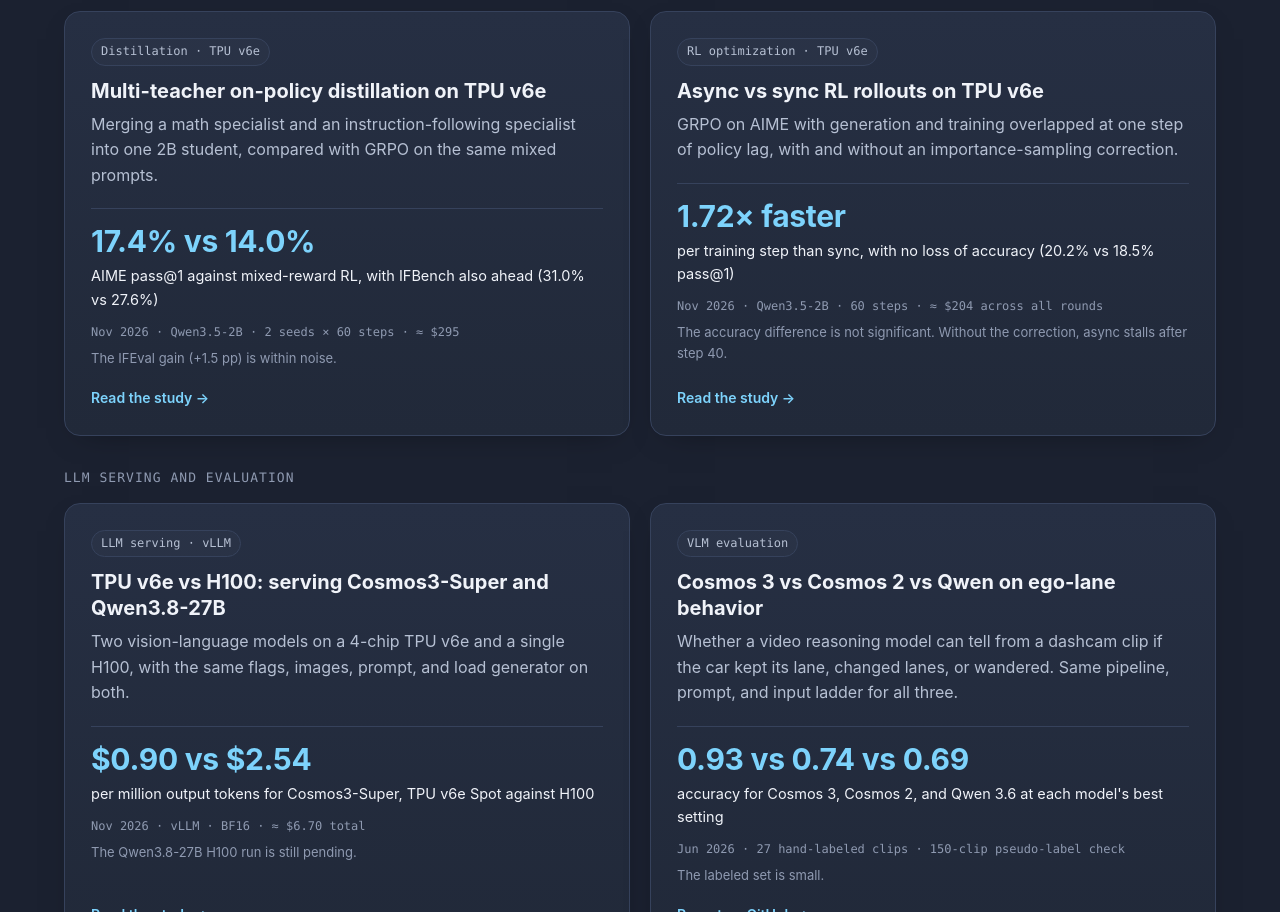
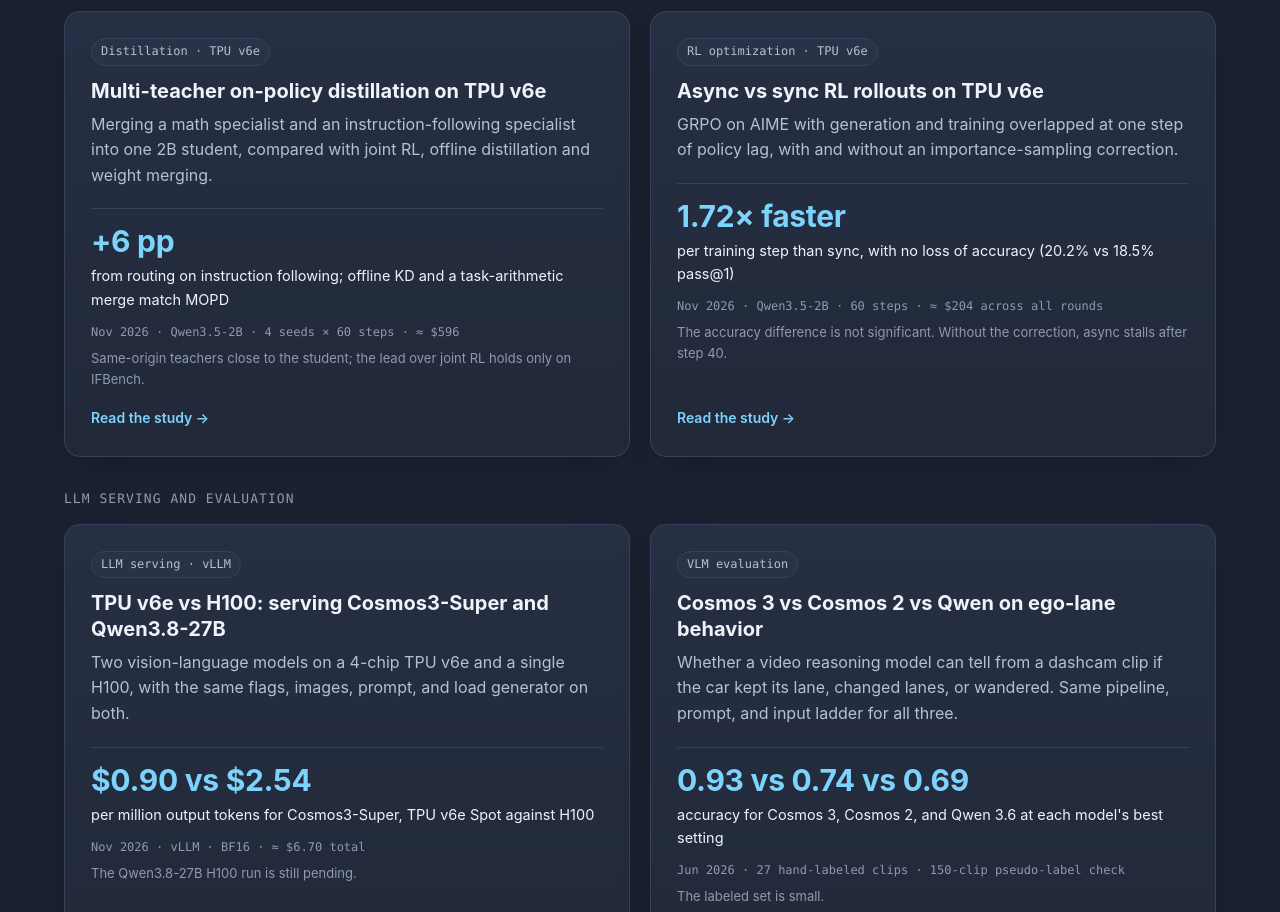
Before and after one commit to ykirpichev/ykirpichev.github.io, a plain HTML site: page index.html in a window 1280 px wide. Shown: the part 812-1724 px from the top of the page. Drawn offline with Linux system fonts and the light colour scheme.

Commit message:
Update the MOPD card to the paper's 4-seed findings

```diff
--- a/index.html
+++ b/index.html
@@ -264,14 +264,14 @@
           <h3>Multi-teacher on-policy distillation on TPU v6e</h3>
           <p>
             Merging a math specialist and an instruction-following specialist into one 2B student,
-            compared with GRPO on the same mixed prompts.
+            compared with joint RL, offline distillation and weight merging.
           </p>
           <div class="result">
-            <b>17.4% vs 14.0%</b>
-            <span>AIME pass@1 against mixed-reward RL, with IFBench also ahead (31.0% vs 27.6%)</span>
+            <b>+6 pp</b>
+            <span>from routing on instruction following; offline KD and a task-arithmetic merge match MOPD</span>
           </div>
-          <div class="meta">Nov 2026 · Qwen3.5-2B · 2 seeds × 60 steps · ≈ $295</div>
-          <div class="caveat">The IFEval gain (+1.5 pp) is within noise.</div>
+          <div class="meta">Nov 2026 · Qwen3.5-2B · 4 seeds × 60 steps · ≈ $596</div>
+          <div class="caveat">Same-origin teachers close to the student; the lead over joint RL holds only on IFBench.</div>
           <div class="more">Read the study →</div>
         </a>
 
```
